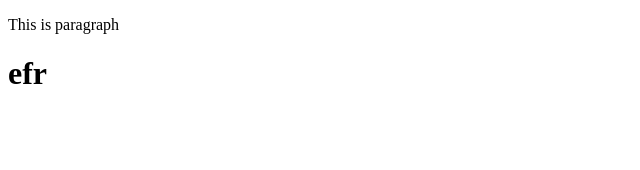
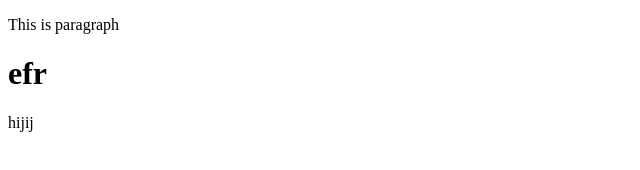
Before and after one commit to munibHabib/git-test, a plain HTML site: page index.html in a window 1280 px wide. Shown: the full height of the page, 0-640 px from the left. Drawn offline with Linux system fonts and the light colour scheme.

Commit message:
fourth commit

```diff
--- a/index.html
+++ b/index.html
@@ -9,5 +9,6 @@
 <body>
     <p>This is paragraph</p>
     <h1>efr</h1>
+    <p>hijij</p>
 </body>
 </html>
```
